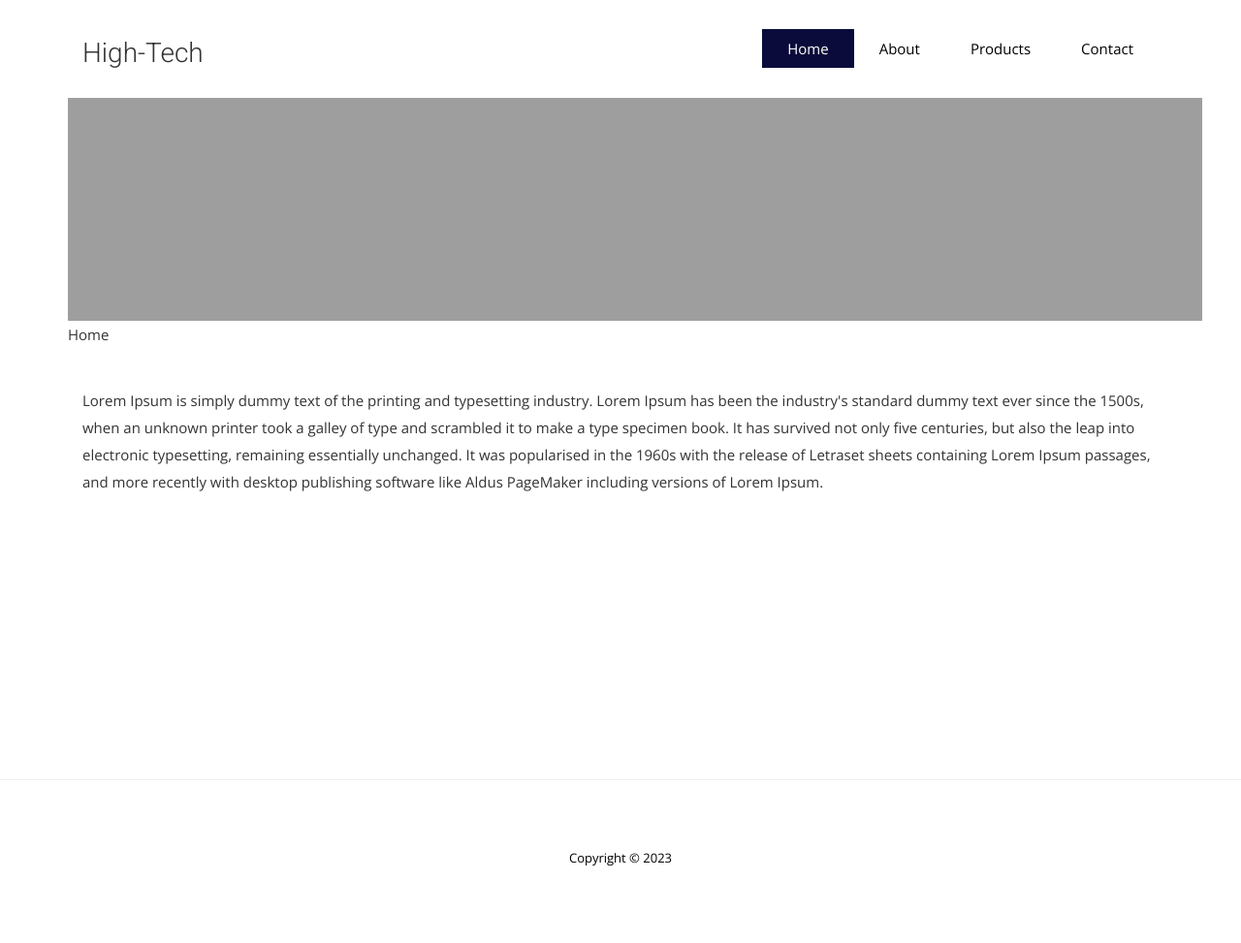
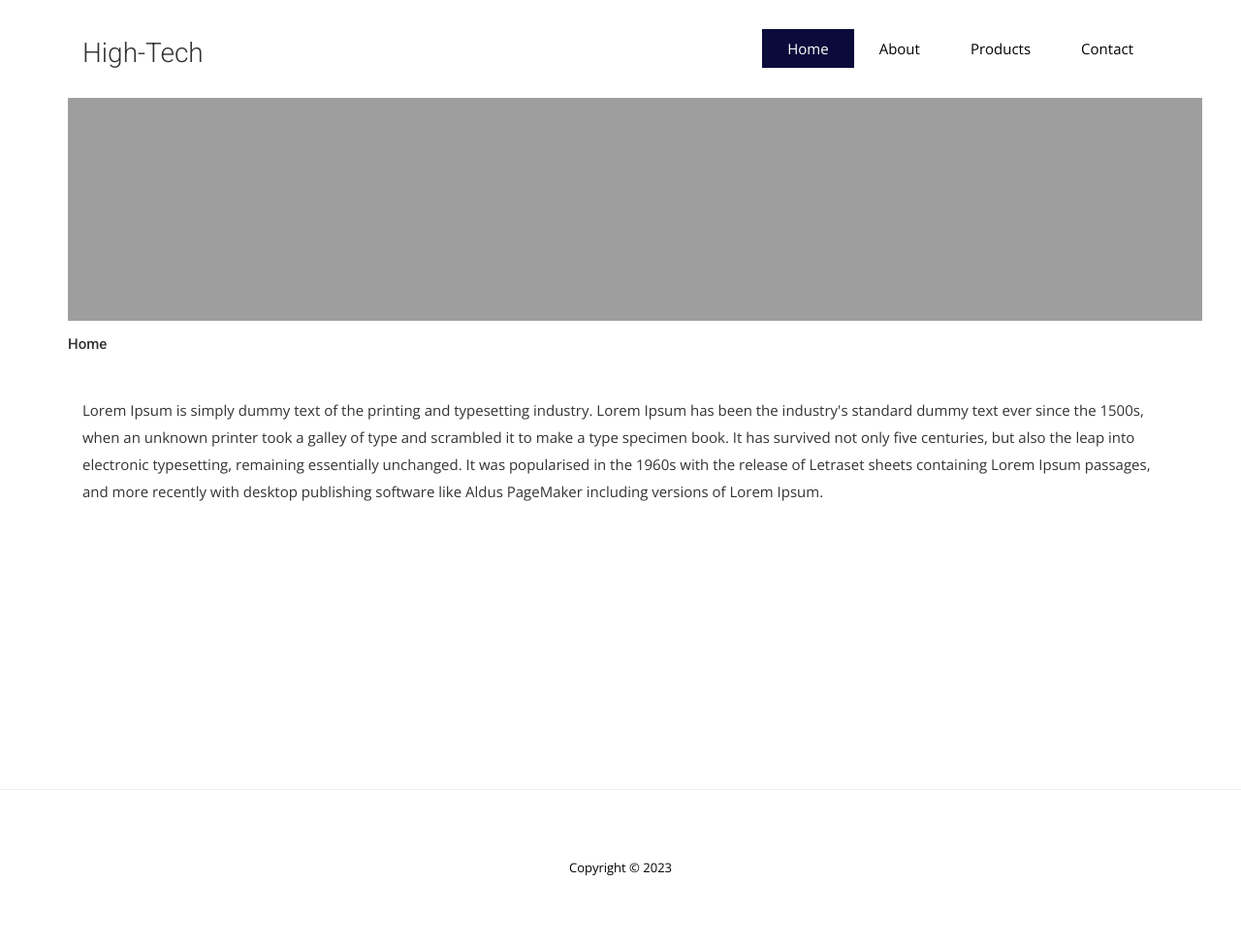
Before and after one commit to Tchuma/high-tech, a Jekyll site: the page built from index.html, in a window 1280 px wide. Shown: the whole page at 97% size. Built offline with Jekyll 4.4.1, drawn with Linux system fonts in a browser that asks for light colours; nearby versions of some CDN libraries; some web fonts are replaced.

Commit message:
updated the title to h4 header

```diff
--- a/_layouts/default.html
+++ b/_layouts/default.html
@@ -114,10 +114,10 @@
     <div class="container">
         <div class="row">
             <div class="col-sm-12">
-              <p>
+            <h4>  <p>
 
           {{page.title}}
-              </p>
+              </p> </h4>
 
 
             </div>
```
